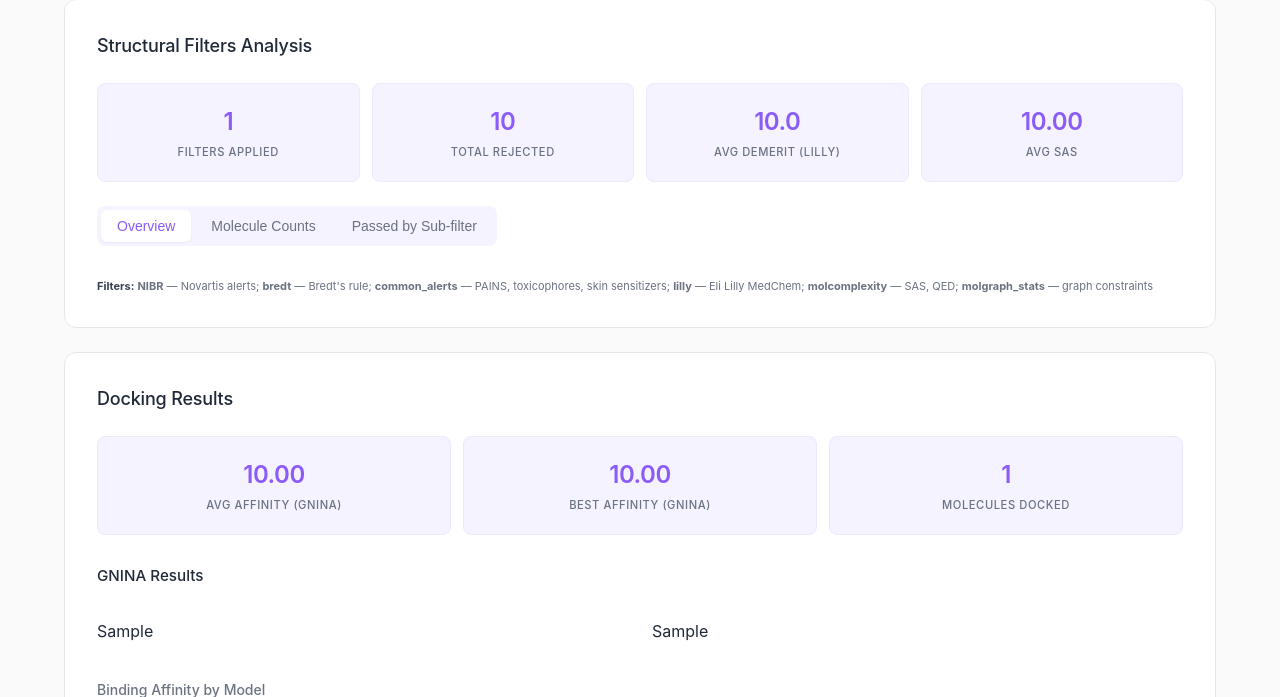
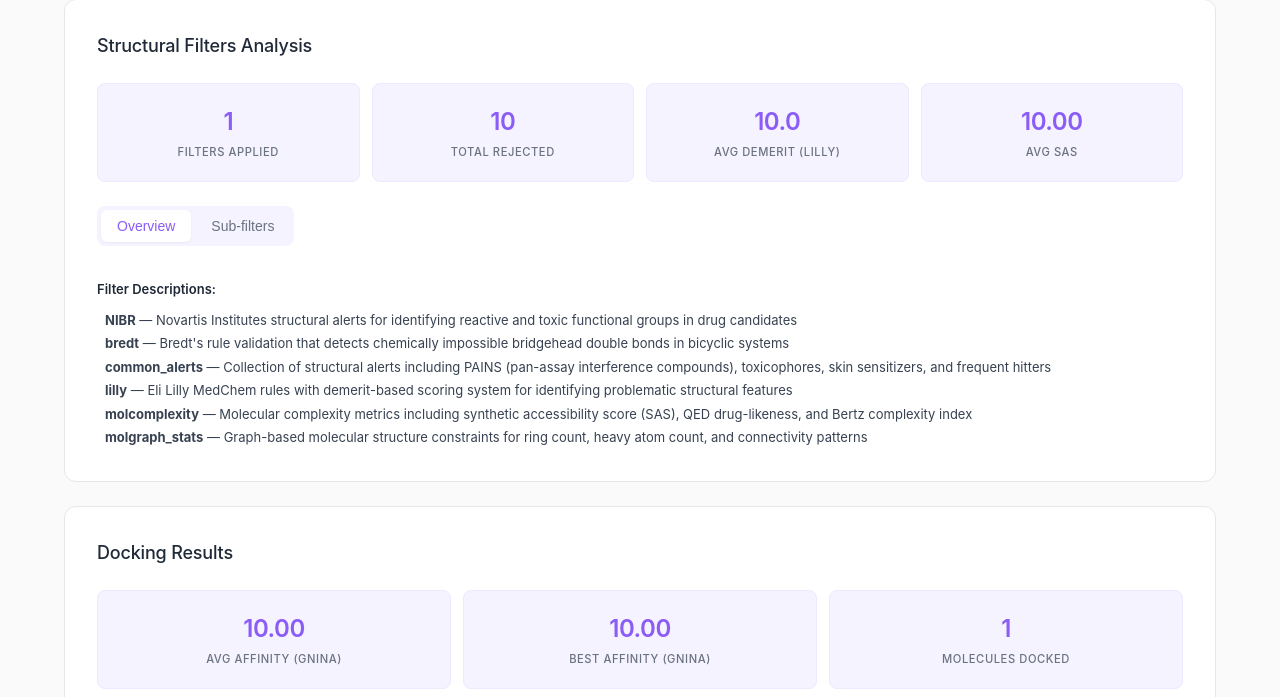
Before and after one commit to LigandPro/hedgehog, a Python web app: template src/hedgehog/reporting/templates/report.html in a window 1280 px wide. Shown: the part 1411-2108 px from the top of the page. Run offline with Jinja, Linux system fonts and the light colour scheme; the template is opened without the code that fills it: most values are stand-ins (such as "Sample title", 1, 10 or a date in 2020); some libraries are stand-ins or nearby versions.

Commit message:
Improve Synthesis Analysis section and Compare mode
- Remove SA vs SYBA scatter plot (keeping only pie chart for route status)
- Add COMPARE_PALETTE with distinct colors (blue, red, green, orange, purple)
  for better visibility in Compare mode
- Fix Compare mode metrics to show "-" instead of stale values
- Clean up updateSynthesisPlots to remove scatter references

```diff
--- a/src/hedgehog/reporting/templates/report.html
+++ b/src/hedgehog/reporting/templates/report.html
@@ -488,12 +488,10 @@
                     if (data.is_comparison) {
                         drawCompareHistogram('synthesis-sa-hist', data, 'sa_scores', 'SA Score (lower = easier)', 'SA Score Distribution');
                         drawCompareHistogram('synthesis-syba-hist', data, 'syba_scores', 'SYBA Score (higher = easier)', 'SYBA Score Distribution');
-                        drawCompareScatter('synthesis-scatter', data);
                         drawComparePie('synthesis-solved-pie', data);
                     } else {
                         drawHistogram('synthesis-sa-hist', data.sa_scores || [], 'SA Score (lower = easier)', 'SA Score Distribution');
                         drawHistogram('synthesis-syba-hist', data.syba_scores || [], 'SYBA Score (higher = easier)', 'SYBA Score Distribution');
-                        drawScatter('synthesis-scatter', data.sa_scores || [], data.syba_scores || []);
                         drawPie('synthesis-solved-pie', data.solved_count || 0, data.unsolved_count || 0);
                     }
                 }
@@ -505,17 +503,26 @@
                     var pctSolvedEl = document.getElementById('synthesis-pct-solved');
                     var avgTimeEl = document.getElementById('synthesis-avg-time');
 
-                    if (avgSaEl && summary.avg_sa_score !== undefined) {
-                        avgSaEl.textContent = summary.avg_sa_score.toFixed(2);
-                    }
-                    if (avgSybaEl && summary.avg_syba_score !== undefined) {
-                        avgSybaEl.textContent = summary.avg_syba_score.toFixed(2);
-                    }
-                    if (pctSolvedEl && summary.pct_solved !== undefined) {
-                        pctSolvedEl.textContent = summary.pct_solved.toFixed(1) + '%';
-                    }
-                    if (avgTimeEl && summary.avg_search_time !== undefined) {
-                        avgTimeEl.textContent = summary.avg_search_time.toFixed(1) + 's';
+                    // In Compare mode, show "-" since there's no aggregate summary
+                    if (data.is_comparison) {
+                        if (avgSaEl) avgSaEl.textContent = '-';
+                        if (avgSybaEl) avgSybaEl.textContent = '-';
+                        if (pctSolvedEl) pctSolvedEl.textContent = '-';
+                        if (avgTimeEl) avgTimeEl.textContent = '-';
+                        return;
+                    }
+
+                    if (avgSaEl) {
+                        avgSaEl.textContent = summary.avg_sa_score !== undefined ? summary.avg_sa_score.toFixed(2) : '-';
+                    }
+                    if (avgSybaEl) {
+                        avgSybaEl.textContent = summary.avg_syba_score !== undefined ? summary.avg_syba_score.toFixed(2) : '-';
+                    }
+                    if (pctSolvedEl) {
+                        pctSolvedEl.textContent = summary.pct_solved !== undefined ? summary.pct_solved.toFixed(1) + '%' : '-';
+                    }
+                    if (avgTimeEl) {
+                        avgTimeEl.textContent = summary.avg_search_time !== undefined ? summary.avg_search_time.toFixed(1) + 's' : '-';
                     }
                 }
 
@@ -1333,38 +1340,39 @@
                         }
                     }
 
-                    // Annotations for subplot titles with readable names
+                    // Build layout with subplot titles anchored to axis domains
                     var annotations = [];
-                    for (var i = 0; i < descriptors.length; i++) {
-                        var row = Math.floor(i / nCols);
-                        var col = i % nCols;
-                        var displayName = readableNames[descriptors[i]] || descriptors[i];
-                        annotations.push({
-                            text: '<b>' + displayName + '</b>',
-                            font: { size: 12, color: '#1f2937' },
-                            showarrow: false,
-                            xref: 'paper', yref: 'paper',
-                            x: (col + 0.5) / nCols,
-                            y: 1 - (row / nRows) - 0.02,
-                            xanchor: 'center', yanchor: 'bottom'
-                        });
-                    }
-
                     var layout = {
                         height: 280 * nRows,
-                        margin: { l: 50, r: 30, t: 70, b: 50 },
+                        margin: { l: 50, r: 30, t: 30, b: 50 },
                         paper_bgcolor: 'white', plot_bgcolor: 'white',
                         font: { family: '-apple-system, BlinkMacSystemFont, sans-serif', size: 11 },
                         showlegend: (model === '__compare__'),
                         legend: { orientation: 'h', y: 1.02, x: 0.5, xanchor: 'center' },
                         shapes: shapes,
-                        annotations: annotations,
                         barmode: 'overlay',
-                        grid: { rows: nRows, columns: nCols, pattern: 'independent', roworder: 'top to bottom' }
+                        grid: { rows: nRows, columns: nCols, pattern: 'independent', roworder: 'top to bottom', xgap: 0.1, ygap: 0.15 }
                     };
 
                     for (var i = 0; i < descriptors.length; i++) {
                         var axisNum = i + 1;
+                        var displayName = readableNames[descriptors[i]] || descriptors[i];
+                        var xAxisName = i === 0 ? 'x' : ('x' + axisNum);
+                        var yAxisName = i === 0 ? 'y' : ('y' + axisNum);
+
+                        // Title annotation anchored to subplot domain
+                        annotations.push({
+                            text: '<b>' + displayName + '</b>',
+                            font: { size: 12, color: '#1f2937' },
+                            showarrow: false,
+                            xref: xAxisName + ' domain',
+                            yref: yAxisName + ' domain',
+                            x: 0.5,
+                            y: 1.08,
+                            xanchor: 'center',
+                            yanchor: 'bottom'
+                        });
+
                         layout['xaxis' + axisNum] = { showgrid: false, zeroline: false, tickfont: { size: 10 } };
                         layout['yaxis' + axisNum] = { showgrid: true, gridcolor: '#e5e7eb', zeroline: false, showticklabels: false };
                     }
@@ -1435,23 +1443,23 @@
             {% if plots.filters_data %}
             <div class="view-toggle" id="filter-chart-toggle">
                 <button class="active" onclick="selectFilterChartType('overview', this)">Overview</button>
-                <button onclick="selectFilterChartType('counts', this)">Molecule Counts</button>
-                <button onclick="selectFilterChartType('heatmap', this)">Passed by Sub-filter</button>
+                <button onclick="selectFilterChartType('heatmap', this)">Sub-filters</button>
             </div>
 
             <div id="filter-overview-container" class="plot-container"></div>
-            <div id="filter-counts-container" class="plot-container" style="display: none;"></div>
             <div id="filter-heatmaps-container" class="plot-container" style="display: none;"></div>
 
             <!-- Filter descriptions (visible only for Overview, below chart) -->
-            <div id="filter-legend" style="margin-top: 12px; font-size: 11px; color: #6b7280; line-height: 1.6;">
-                <strong style="color: #374151;">Filters:</strong>
-                <strong>NIBR</strong> — Novartis alerts;
-                <strong>bredt</strong> — Bredt's rule;
-                <strong>common_alerts</strong> — PAINS, toxicophores, skin sensitizers;
-                <strong>lilly</strong> — Eli Lilly MedChem;
-                <strong>molcomplexity</strong> — SAS, QED;
-                <strong>molgraph_stats</strong> — graph constraints
+            <div id="filter-legend" style="margin-top: 16px; font-size: 13px; color: #374151; line-height: 1.8;">
+                <div style="font-weight: 600; margin-bottom: 8px; color: #1f2937;">Filter Descriptions:</div>
+                <div style="margin-left: 8px;">
+                    <div><strong>NIBR</strong> — Novartis Institutes structural alerts for identifying reactive and toxic functional groups in drug candidates</div>
+                    <div><strong>bredt</strong> — Bredt's rule validation that detects chemically impossible bridgehead double bonds in bicyclic systems</div>
+                    <div><strong>common_alerts</strong> — Collection of structural alerts including PAINS (pan-assay interference compounds), toxicophores, skin sensitizers, and frequent hitters</div>
+                    <div><strong>lilly</strong> — Eli Lilly MedChem rules with demerit-based scoring system for identifying problematic structural features</div>
+                    <div><strong>molcomplexity</strong> — Molecular complexity metrics including synthetic accessibility score (SAS), QED drug-likeness, and Bertz complexity index</div>
+                    <div><strong>molgraph_stats</strong> — Graph-based molecular structure constraints for ring count, heavy atom count, and connectivity patterns</div>
+                </div>
             </div>
 
             <script>
@@ -1475,7 +1483,6 @@
                     btn.className = 'active';
 
                     document.getElementById('filter-overview-container').style.display = (chartType === 'overview') ? 'block' : 'none';
-                    document.getElementById('filter-counts-container').style.display = (chartType === 'counts') ? 'block' : 'none';
                     document.getElementById('filter-heatmaps-container').style.display = (chartType === 'heatmap') ? 'block' : 'none';
                     document.getElementById('filter-legend').style.display = (chartType === 'overview') ? 'block' : 'none';
 
@@ -1484,7 +1491,6 @@
 
                 function updateFilterPlots() {
                     if (currentFilterChartType === 'overview') renderFilterOverview();
-                    else if (currentFilterChartType === 'counts') renderFilterCounts();
                     else renderFilterHeatmaps();
                 }
 
@@ -1507,7 +1513,7 @@
                                 var numMol = filterInfo.num_mol[m] || 0;
                                 var rejectedCount = Math.round(numMol * (100 - passedPct) / 100);
                                 rowVals.push(passedPct);
-                                rowText.push(passedPct.toFixed(0) + '%\n(' + rejectedCount + ' rej)');
+                                rowText.push(passedPct.toFixed(0) + '%');
                                 var desc = filterDescriptions[fn] || fn;
                                 rowHover.push(
                                     '<b>' + fn + '</b><br>' + desc + '<br><br>' +
@@ -1802,19 +1808,11 @@
                 </div>
             </div>
 
-            <!-- Scatter plot and solved pie (dynamic) -->
-            <div class="two-col" style="margin-top: 30px;">
-                <div>
-                    <h3 style="margin-bottom: 15px;">SA Score vs SYBA Score</h3>
-                    <div id="synthesis-scatter" class="plot-container">
-                        {% if plots.synthesis_scatter %}{{ plots.synthesis_scatter | safe }}{% endif %}
-                    </div>
-                </div>
-                <div>
-                    <h3 style="margin-bottom: 15px;">Synthesis Route Status</h3>
-                    <div id="synthesis-solved-pie" class="plot-container">
-                        {% if plots.synthesis_solved_pie %}{{ plots.synthesis_solved_pie | safe }}{% endif %}
-                    </div>
+            <!-- Synthesis Route Status -->
+            <div style="margin-top: 30px;">
+                <h3 style="margin-bottom: 15px;">Synthesis Route Status</h3>
+                <div id="synthesis-solved-pie" class="plot-container" style="max-width: 500px;">
+                    {% if plots.synthesis_solved_pie %}{{ plots.synthesis_solved_pie | safe }}{% endif %}
                 </div>
             </div>
 
```
Also changed, not shown: src/hedgehog/reporting/plots.py (+13 -1 lines), src/hedgehog/reporting/report_generator.py (+16 -3 lines).
